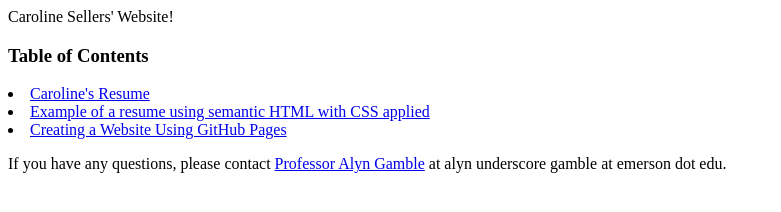
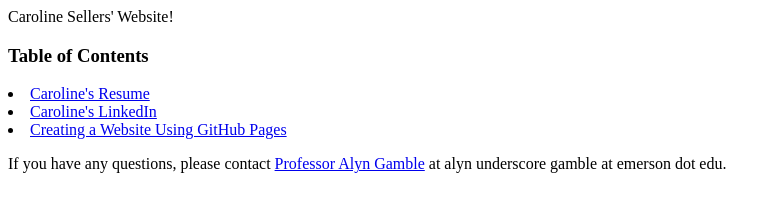
Before and after one commit to carolinesemerson/carolinesemerson, a plain HTML site: page index.html in a window 1280 px wide. Shown: the whole page, without its empty margins (0-781 px from the left). Drawn offline with Linux system fonts and the light colour scheme.

Commit message:
Update index.html

```diff
--- a/index.html
+++ b/index.html
@@ -9,7 +9,7 @@ Caroline Sellers' Website!
 <p>
 	<h3>Table of Contents</h3>
 <li><a href="https://carolinesemerson.github.io/resume.html">Caroline's Resume</a></li>
-<li><a href="https://www.linkedin.com/in/caroline-sellers-00ab381b6/">Example of a resume using semantic HTML with CSS applied</a></li>
+<li><a href="https://www.linkedin.com/in/caroline-sellers-00ab381b6/">Caroline's LinkedIn</a></li>
 <li><a href="https://profgamble.github.io/create-a-site.html">Creating a Website Using GitHub Pages</a></li>
 </p>
 If you have any questions, please contact <a href="https://sites.google.com/view/agamble">Professor Alyn Gamble</a> at alyn underscore gamble at emerson dot edu.
```
